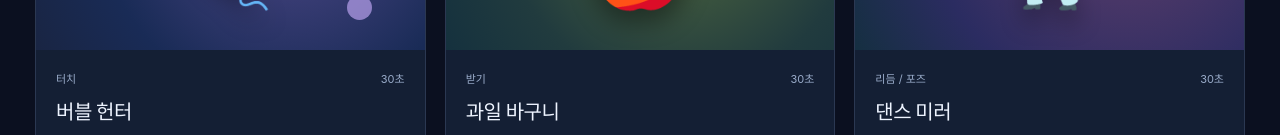
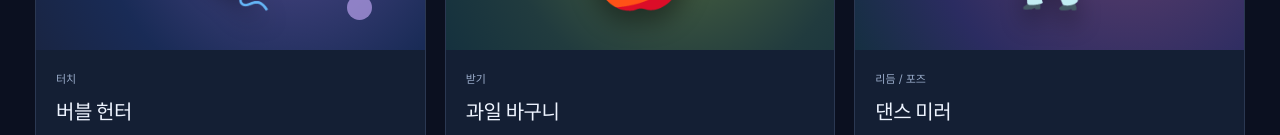
Before and after one commit to White-Fantail/sticktouch, a React (Vite) app: page / in a window 1280 px wide. Shown: the part 817-952 px from the top of the page. Built offline with nearby package versions, Linux system fonts and the light colour scheme.

Commit message:
feat: common 30/45/60 round modes and 15s fever scoring core

```diff
--- a/src/engine/game-feel.ts
+++ b/src/engine/game-feel.ts
@@ -39,7 +39,7 @@ export class GameFeelSession {
   private missCount=0;
   private readonly profile:GameFeelProfile;
   constructor(profile:GameFeelProfile=DEFAULT_FEEL_PROFILE) {this.profile=profile;}
-  dispatch(event:GameEvent):GameFeedback|null {
+  dispatch(event:GameEvent,roundMultiplier=1):GameFeedback|null {
     if(!event.id || this.ids.has(event.id))return null;
     const success=successTypes.includes(event.type);
     if(success && event.targetId && this.targets.has(event.targetId))return null;
@@ -51,9 +51,9 @@ export class GameFeelSession {
       this.peakCombo=Math.max(this.peakCombo,this.currentCombo);
       this.hitCount++;
       milestone=this.profile.comboTiers.some(t=>t.at>1&&t.at===this.currentCombo);
-      points=Math.round(positiveNumber(event.basePoints,this.profile.basePoints)*comboMultiplier(this.currentCombo,this.profile));
+      points=Math.round(positiveNumber(event.basePoints,this.profile.basePoints)*comboMultiplier(this.currentCombo,this.profile)*positiveNumber(roundMultiplier,1));
     }else if(event.type==="bonus"){
-      points=Math.round(positiveNumber(event.basePoints,this.profile.basePoints));
+      points=Math.round(positiveNumber(event.basePoints,this.profile.basePoints)*positiveNumber(roundMultiplier,1));
     }else{
       this.missCount++;
       this.currentCombo=0;
--- a/src/games/advanced-arcade/game.ts
+++ b/src/games/advanced-arcade/game.ts
@@ -22,7 +22,7 @@ export type Laser={id:number;gap:number;age:number;damaged:boolean;mode?:"high"|
 export type Parcel={id:number;kind:number;x:number;y:number;age:number;heldBy:string|null;armed:boolean};
 type MemoryPhase="watch"|"input"|"rest";
 export type AdvancedRound={
-  kind:AdvancedGameId;playing:boolean;paused:boolean;score:number;time:number;seq:number;
+  kind:AdvancedGameId;playing:boolean;paused:boolean;score:number;time:number;duration:number;seq:number;
   phaseTime:number;spawnTime:number;wait:number;
   notes:Note[];bolts:Bolt[];
   sequence:number[];memoryPhase:MemoryPhase;memoryIndex:number;memoryLit:number;memoryCorrect:boolean;
@@ -41,7 +41,7 @@ const touch=(p:Point,at:{x:number;y:number},radius:number,w:number,h:number)=>
   circlesOverlap(p,{...position(at.x,at.y,w,h),radius:radius*Math.min(w,h)});
 
 export function createAdvancedRound(kind:AdvancedGameId,seconds=ROUND_DURATION_SECONDS):AdvancedRound{
-  return {kind,playing:false,paused:false,score:0,time:seconds,seq:0,
+  return {kind,playing:false,paused:false,score:0,time:seconds,duration:seconds,seq:0,
     phaseTime:0,spawnTime:0,wait:0,notes:[],bolts:[],sequence:[],
     memoryPhase:"watch",memoryIndex:0,memoryLit:-1,memoryCorrect:false,
     previousPads:{},poseHold:0,wrongHold:0,poseArmed:false,shieldArms:[],laser:null,parcel:null,
@@ -121,7 +121,7 @@ function stepShield(round:AdvancedRound,dt:number,points:Point[],w:number,h:numb
   round.shieldArms=arms.map(arm=>({x:(arm.a.x+arm.b.x)/2/w,
     y:(arm.a.y+arm.b.y)/2/h,angle:arm.angle}));
   round.spawnTime+=dt;
-  const interval=Math.max(.67,1.12-(ROUND_DURATION_SECONDS-round.time)*.006);
+  const interval=Math.max(.67,1.12-(round.duration-round.time)*.006);
   while(round.spawnTime>=interval){round.spawnTime-=interval;spawnBolt(round,rand);}
   const remaining:Bolt[]=[];
   for(const bolt of round.bolts){
--- a/src/games/fruit-catch/game.ts
+++ b/src/games/fruit-catch/game.ts
@@ -3,7 +3,7 @@ import {ROUND_DURATION_SECONDS} from "../../engine/round-tempo.ts";
 
 export type Fruit = {id:number; x:number; y:number; radius:number; speed:number; kind:"apple"|"orange"|"berry"|"bomb"};
 export type FruitRound = {
-  playing:boolean; paused:boolean; score:number; time:number;
+  playing:boolean; paused:boolean; score:number; time:number; duration:number;
   spawning:number; seq:number; fruits:Fruit[]; basketX:number; hasControl:boolean;
 };
 export const FRUIT_DURATION_SECONDS=ROUND_DURATION_SECONDS;
@@ -16,7 +16,7 @@ export function fruitCameraBox(width:number,height:number) {
 }
 export function fruitCatchY(height:number) {return height*0.67;}
 export function createFruitRound(seconds=FRUIT_DURATION_SECONDS):FruitRound {
-  return {playing:false,paused:false,score:0,time:seconds,spawning:0.72,seq:0,
+  return {playing:false,paused:false,score:0,time:seconds,duration:seconds,spawning:0.72,seq:0,
     fruits:[],basketX:0,hasControl:false};
 }
 /** inputX is the normalized horizontal position of one or both tracked palms.
@@ -32,15 +32,15 @@ export function stepFruitRound(round:FruitRound,delta:number,width:number,height
   round.basketX=Math.max(basketRadius,Math.min(width-basketRadius,(inputX as number)*width));
   round.time=Math.max(0,round.time-dt);
   round.spawning+=dt*speed;
-  const interval=Math.max(0.68,1.15-(ROUND_DURATION_SECONDS-round.time)*0.004);
+  const interval=Math.max(0.68,1.15-(round.duration-round.time)*0.004);
   if(round.spawning>=interval&&round.time>0) {
     round.spawning-=interval;
     const radius=Math.max(12,Math.min(25,width*0.035));
     const raw=rand();
-    const kind:Fruit["kind"]=round.time<ROUND_DURATION_SECONDS*.75&&raw<0.17?"bomb":raw<0.44?"apple":raw<0.73?"orange":"berry";
+    const kind:Fruit["kind"]=round.time<round.duration*.75&&raw<0.17?"bomb":raw<0.44?"apple":raw<0.73?"orange":"berry";
     round.fruits.push({id:++round.seq,kind,
       x:radius+rand()*Math.max(0,width-2*radius),y:-radius,
-      radius,speed:Math.max(105,height*0.32)+(ROUND_DURATION_SECONDS-round.time)*0.75+rand()*25});
+      radius,speed:Math.max(105,height*0.32)+(round.duration-round.time)*0.75+rand()*25});
   }
   const events:GameEvent[]=[];
   const rest:Fruit[]=[];
--- a/src/games/mini-arcade/game.ts
+++ b/src/games/mini-arcade/game.ts
@@ -6,7 +6,7 @@ import {TouchEntries,touchCircle} from "../../engine/touch-entry.ts";
 export type MiniGameId="mole-whack"|"color-match"|"star-hunt"|"meteor-dodge"|"freeze-dance";
 export type MiniItem={id:number;x:number;y:number;vx:number;vy:number;radius:number;age:number;large?:boolean;leftCharged?:string;rightCharged?:string};
 export type MiniRound={
-  kind:MiniGameId;playing:boolean;paused:boolean;score:number;time:number;
+  kind:MiniGameId;playing:boolean;paused:boolean;score:number;time:number;duration:number;
   seq:number;slot:number;lockedSlot:number;phaseTime:number;wait:number;
   items:MiniItem[];green:boolean;redTravel:number;danceDistance:number;
   redPenalty:boolean;lastHand:{part:string;x:number;y:number}|null;
@@ -26,7 +26,7 @@ export const COLOR_SPOTS:readonly {x:number;y:number}[]=[
 export const COLOR_NAMES=["빨강","파랑","노랑"] as const;
 export const COLOR_HEX=["#ff696e","#58b7ff","#ffe071"] as const;
 export function createMiniRound(kind:MiniGameId,seconds=ROUND_DURATION_SECONDS):MiniRound {
-  return {kind,playing:false,paused:false,score:0,time:seconds,
+  return {kind,playing:false,paused:false,score:0,time:seconds,duration:seconds,
     seq:0,slot:-1,lockedSlot:-1,phaseTime:0,wait:0,items:[],
     green:true,redTravel:0,danceDistance:0,redPenalty:false,lastHand:null,previousBody:{},
     touches:new TouchEntries()};
@@ -130,7 +130,7 @@ function stepStar(round:MiniRound,dt:number,hands:Point[],width:number,height:nu
 function stepMeteor(round:MiniRound,dt:number,points:Point[],width:number,height:number,
   rand:()=>number,events:GameEvent[]){
   round.phaseTime+=dt;
-  if(round.phaseTime>=Math.max(.52,1.02-(ROUND_DURATION_SECONDS-round.time)*.006)){
+  if(round.phaseTime>=Math.max(.52,1.02-(round.duration-round.time)*.006)){
     round.phaseTime=0;
     const fromLeft=rand()<.5,speed=.25+rand()*.14,large=rand()<.32;
     round.items.push({id:++round.seq,x:fromLeft?-.13:1.13,y:.27+rand()*.49,
--- a/src/games/registry.ts
+++ b/src/games/registry.ts
@@ -1,4 +1,5 @@
 import type {GameFeelProfile} from "../engine/game-feel";
+import type {RoundDuration} from "../engine/round-tempo";
 import type {MusicTheme} from "../engine/audio";
 export type GameCategory = "touch" | "catch" | "pose" | "dodge" | "move";
 export type GameStatus = "available" | "coming-soon";
@@ -9,7 +10,8 @@ export interface GameDefinition {
   description: string;
   category: GameCategory;
   status: GameStatus;
-  duration: string;
+  /** Per-game recommendation, overridable before each round. */
+  recommendedSeconds: RoundDuration;
   bodyParts: string;
   artwork: string;
   emoji: string;
@@ -19,75 +21,75 @@ export interface GameDefinition {
 export const GAMES: readonly GameDefinition[] = [
   {id:"balloon-pop", title:"버블 헌터", tagline:"색깔이 알려 주는 신체 부위로!",
    description:"색상 규칙에 맞춰 손·발·머리로 버블을 터뜨리세요. 잘못된 부위로 터치하면 점수가 나지 않아요.",
-   category:"touch", status:"available", duration:"30초", bodyParts:"손 · 발 · 머리",
+   category:"touch", status:"available", recommendedSeconds:45, bodyParts:"손 · 발 · 머리",
    artwork:"balloons", emoji:"🎈", feedback:{musicTheme:"pop"}},
   {id:"fruit-catch", title:"과일 바구니", tagline:"떨어지는 과일을 잡아라!",
    description:"하단 카메라에 비친 손으로 바구니를 움직여 과일을 받고, 폭탄은 피하세요.",
-   category:"catch", status:"available", duration:"30초", bodyParts:"양손",
+   category:"catch", status:"available", recommendedSeconds:45, bodyParts:"양손",
    artwork:"fruit", emoji:"🍎", feedback:{musicTheme:"fruit"}},
   {id:"pose-challenge", title:"댄스 미러", tagline:"거울 속 안무를 박자에 맞춰!",
    description:"연속으로 바뀌는 춤 동작을 거울처럼 따라 해 보세요. 박자마다 자세를 완성하면 콤보가 올라갑니다.",
-   category:"pose", status:"available", duration:"30초", bodyParts:"온몸",
+   category:"pose", status:"available", recommendedSeconds:45, bodyParts:"온몸",
    artwork:"pose", emoji:"🕺", feedback:{musicTheme:"rhythm"}},
   {id:"mole-whack",title:"두더지 잡기",tagline:"두더지가 쏙! 빠르게 터치!",
    description:"아홉 개 구멍에서 튀어나오는 두더지를 손바닥으로 잡아보세요.",
-   category:"touch",status:"available",duration:"30초",bodyParts:"양손",
+   category:"touch",status:"available",recommendedSeconds:30,bodyParts:"양손",
    artwork:"mole",emoji:"🐹",feedback:{musicTheme:"pop"}},
   {id:"color-match",title:"색깔 맞히기",tagline:"불러주는 색을 찾아라!",
    description:"화면에 표시된 색을 보고 빨강·파랑·노랑 중 정답을 손으로 터치하세요.",
-   category:"touch",status:"available",duration:"30초",bodyParts:"양손",
+   category:"touch",status:"available",recommendedSeconds:30,bodyParts:"양손",
    artwork:"color",emoji:"🎨",feedback:{musicTheme:"rhythm"}},
   {id:"star-hunt",title:"별 사냥",tagline:"반짝이는 별을 잡아라!",
    description:"이리저리 움직이는 별을 손으로 잡아 콤보를 이어가세요.",
-   category:"touch",status:"available",duration:"30초",bodyParts:"양손",
+   category:"touch",status:"available",recommendedSeconds:30,bodyParts:"양손",
    artwork:"star",emoji:"⭐",feedback:{musicTheme:"fruit"}},
   {id:"meteor-dodge",title:"운석 소나기",tagline:"피하고 두 손으로 부숴라!",
    description:"쏟아지는 운석을 피하거나 손으로 부수세요. 커다란 운석은 두 손을 함께 사용해야 합니다.",
-   category:"dodge",status:"available",duration:"30초",bodyParts:"손 · 머리 · 발",
+   category:"dodge",status:"available",recommendedSeconds:45,bodyParts:"손 · 머리 · 발",
    artwork:"meteor",emoji:"☄️",feedback:{musicTheme:"pop"}},
   {id:"freeze-dance",title:"프리즈 비트",tagline:"음악이 멈추면 얼음!",
    description:"음악의 박자에 맞춰 온몸으로 춤추다가 STOP 박자에는 몸 전체를 멈추세요.",
-   category:"move",status:"available",duration:"30초",bodyParts:"온몸",
+   category:"move",status:"available",recommendedSeconds:45,bodyParts:"온몸",
    artwork:"freeze",emoji:"🧊",feedback:{musicTheme:"rhythm"}},
   {id:"rhythm-pads",title:"바디 비트",tagline:"양손과 양발로 리듬을!",
    description:"손·발 네 부위에 각각 떨어지는 리듬 노트를 맞춰보세요. 손만 사용해서는 완주할 수 없어요.",
-   category:"pose",status:"available",duration:"30초",bodyParts:"양손 · 양발",
+   category:"pose",status:"available",recommendedSeconds:45,bodyParts:"양손 · 양발",
    artwork:"color",emoji:"🥁",feedback:{musicTheme:"rhythm"}},
   {id:"shield-guard",title:"매직 실드",tagline:"팔을 돌려 공격을 반사!",
    description:"공격 방향에 직각으로 팔을 들어 실드를 만들고 에너지 탄환을 반사하세요.",
-   category:"dodge",status:"available",duration:"30초",bodyParts:"양팔",
+   category:"dodge",status:"available",recommendedSeconds:45,bodyParts:"양팔",
    artwork:"meteor",emoji:"🛡️",feedback:{musicTheme:"pop"}},
   {id:"memory-sequence",title:"몸으로 암호 풀기",tagline:"자세 순서를 기억하고 따라!",
    description:"화면에 차례로 나타나는 전신 자세를 외운 다음 같은 순서로 직접 재현하세요.",
-   category:"touch",status:"available",duration:"30초",bodyParts:"온몸",
+   category:"touch",status:"available",recommendedSeconds:45,bodyParts:"온몸",
    artwork:"color",emoji:"🧠",feedback:{musicTheme:"rhythm"}},
   {id:"laser-lane",title:"레이저 탈출",tagline:"숙이고 기울여 레이저를 통과!",
    description:"전신을 숙이거나 좌우로 기울여 레이저를 피하세요. 손만 안전해도 몸이 닿으면 실패합니다.",
-   category:"dodge",status:"available",duration:"30초",bodyParts:"온몸",
+   category:"dodge",status:"available",recommendedSeconds:45,bodyParts:"온몸",
    artwork:"meteor",emoji:"⚡",feedback:{musicTheme:"pop"}},
   {id:"parcel-sort",title:"택배 분류",tagline:"잡아서 같은 색 상자로!",
    description:"손으로 택배를 집어 같은 색 배송함까지 움직여 놓으세요.",
-   category:"move",status:"available",duration:"30초",bodyParts:"양손",
+   category:"move",status:"available",recommendedSeconds:45,bodyParts:"양손",
    artwork:"fruit",emoji:"📦",feedback:{musicTheme:"fruit"}},
   {id:"boss-raid",title:"보스 레이드",tagline:"약점을 공격하고 위험을 피하라!",
    description:"보스의 황금 약점이 열릴 때 터치하고 예고된 붉은 공격은 피하는 페이즈형 배틀입니다.",
-   category:"dodge",status:"available",duration:"30초",bodyParts:"양손",
+   category:"dodge",status:"available",recommendedSeconds:45,bodyParts:"양손",
    artwork:"meteor",emoji:"👾",feedback:{musicTheme:"pop"}},
   {id:"gravity-lab",title:"중력 미로",tagline:"손의 높이로 공을 굴려요!",
    description:"양손의 높이 차로 공을 기울여 미로와 움직이는 위험물을 피해 목표에 도달하세요.",
-   category:"move",status:"available",duration:"30초",bodyParts:"양손",
+   category:"move",status:"available",recommendedSeconds:60,bodyParts:"양손",
    artwork:"fruit",emoji:"🧲",feedback:{musicTheme:"fruit"}},
   {id:"shadow-sync",title:"그림자 싱크",tagline:"움직이는 그림자와 하나가 되세요!",
    description:"두 목표가 움직이는 궤적을 보고, 양손을 함께 맞춰 정확한 타이밍에 유지해요.",
-   category:"pose",status:"available",duration:"30초",bodyParts:"양손",
+   category:"pose",status:"available",recommendedSeconds:45,bodyParts:"양손",
    artwork:"pose",emoji:"🪞",feedback:{musicTheme:"rhythm"}},
   {id:"constellation-trace",title:"별자리 제작자",tagline:"온몸으로 우주의 별을 잇자!",
    description:"별마다 지정된 손·발·머리 부위로 위치를 맞춰 별자리를 완성하세요. 방향도 계속 달라집니다.",
-   category:"move",status:"available",duration:"30초",bodyParts:"손 · 발 · 머리",
+   category:"move",status:"available",recommendedSeconds:60,bodyParts:"손 · 발 · 머리",
    artwork:"star",emoji:"🌌",feedback:{musicTheme:"fruit"}},
   {id:"dual-portals",title:"듀얼 포털",tagline:"두 손으로 차원을 연결하세요!",
    description:"움직이는 두 포털에 양손을 동시에 유지해 에너지 전송을 성공시키세요.",
-   category:"pose",status:"available",duration:"30초",bodyParts:"양손",
+   category:"pose",status:"available",recommendedSeconds:45,bodyParts:"양손",
    artwork:"color",emoji:"🌀",feedback:{musicTheme:"rhythm"}}
 ] as const;
 export function getGame(id: string): GameDefinition | undefined {
```
Also changed, not shown: src/engine/round-tempo.ts (+17 -6 lines), src/games/runtime.ts (+8 -8 lines), 2 other files (tests, documents, lock files or other folders).
